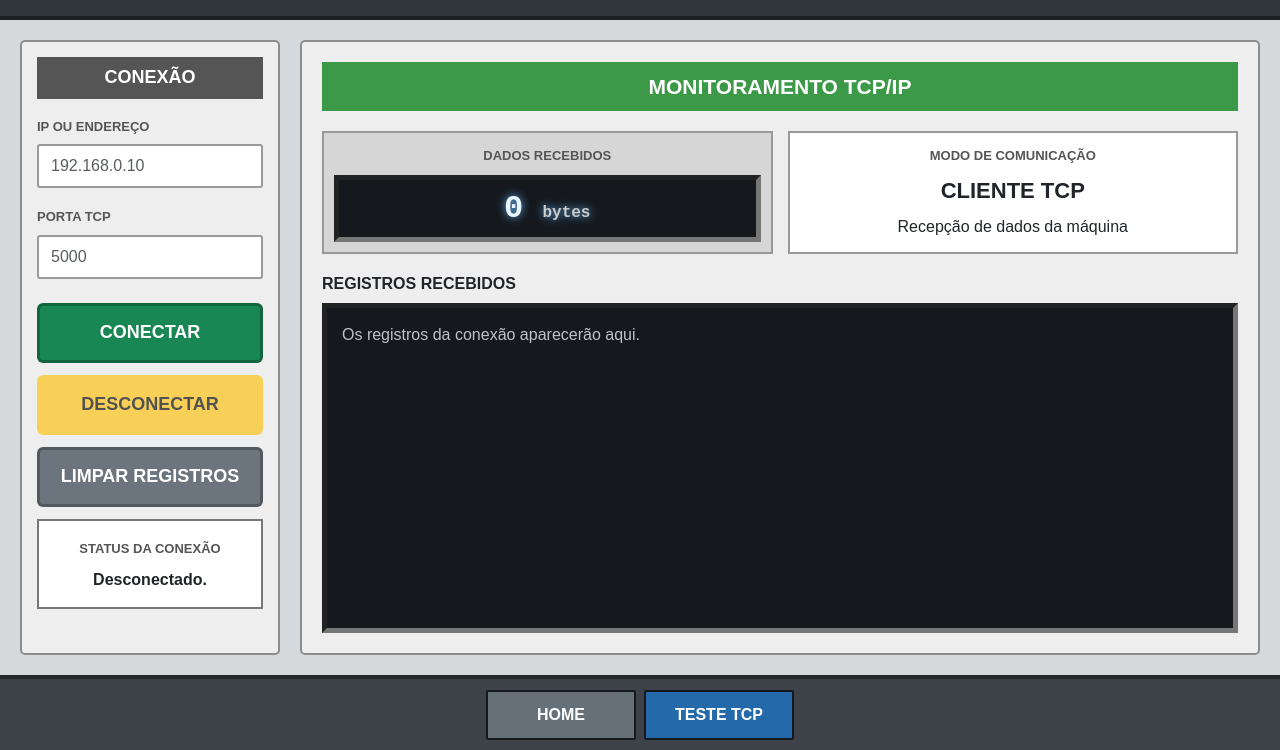
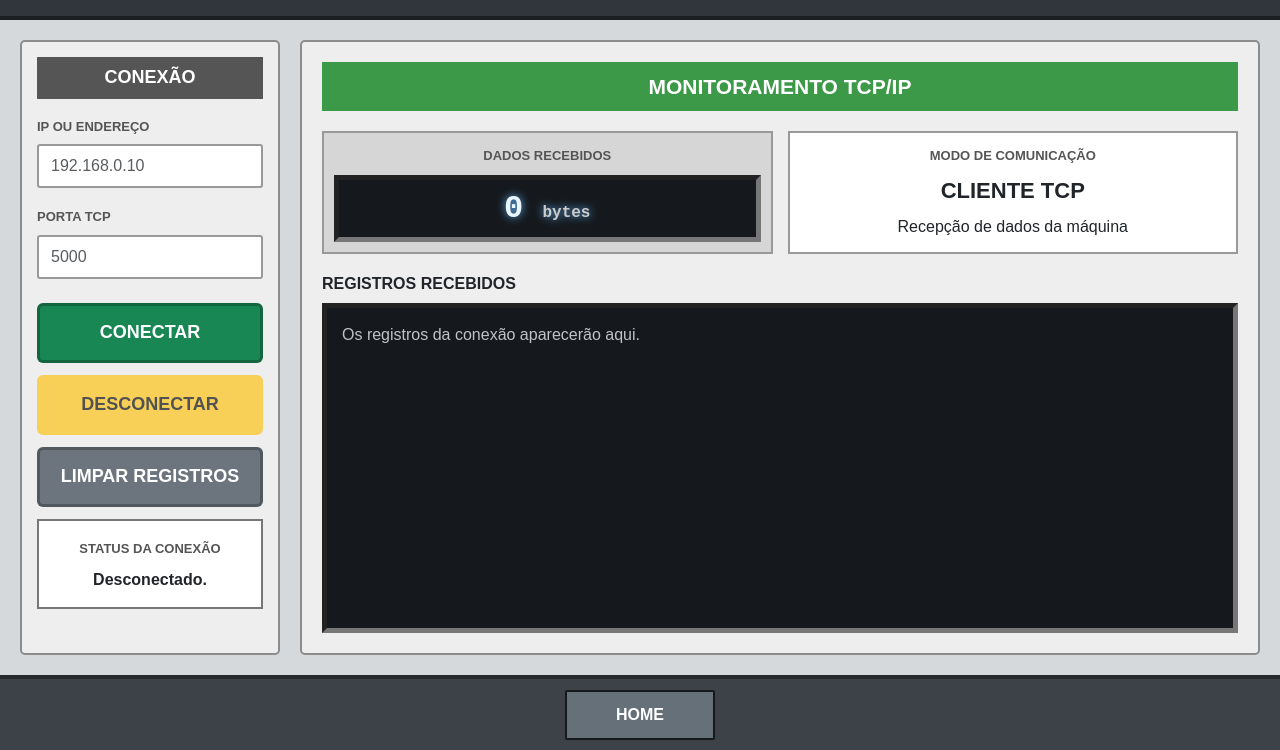
Before and after one commit to reuelconecthus/pcm-ihm-conecthus, a website with bundled scripts: page src/renderer/views/tcp.html in a window 1280 px wide. Shown: the part 50-800 px from the top of the page. Built offline with nearby package versions, Linux system fonts and the light colour scheme.

```diff
--- a/src/renderer/views/tcp.html
+++ b/src/renderer/views/tcp.html
@@ -57,7 +57,6 @@
 
         <footer class="bottom-nav">
             <a href="home.html" class="nav-button">HOME</a>
-            <a href="tcp.html" class="nav-button active" aria-current="page">TESTE TCP</a>
         </footer>
     </div>
 </body>
```
